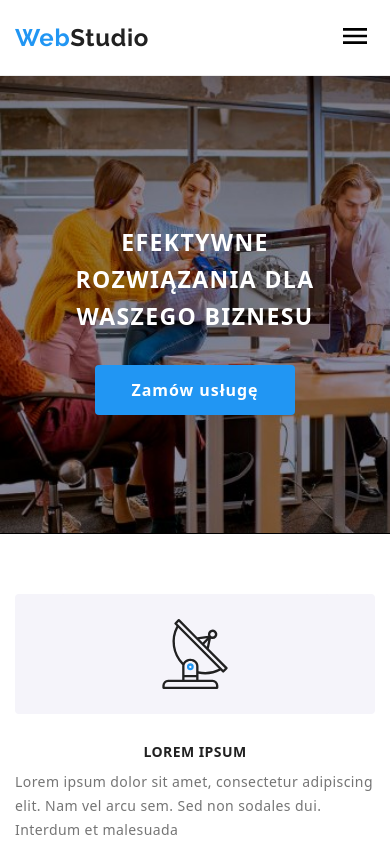
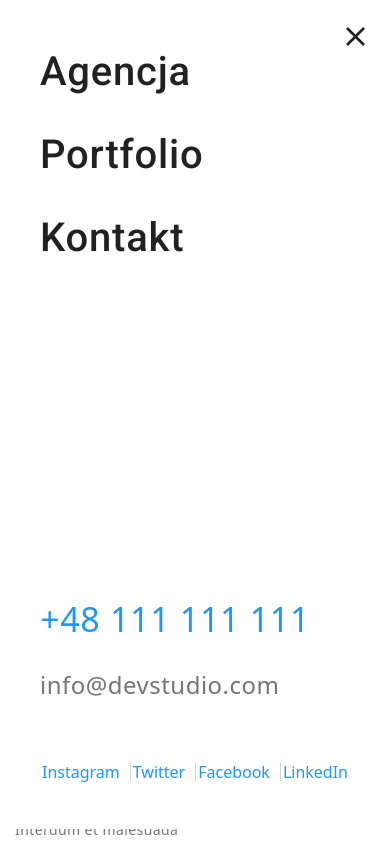
Before and after one commit to EwaMazurek/goit-markup-hw-08, a plain HTML site: page test.html in a window 390 px wide. Both pictures are taken after a click on the button 355 px from the left and 37 px from the top of the page. Shown: the top 844 px of the page. Drawn offline with nearby package versions, Linux system fonts and the light colour scheme.

Commit message:
widok mobilny - done

```diff
--- /dev/null
+++ b/sass/components/_mobileMenu.scss
@@ -0,0 +1,103 @@
+@import '../utils/variables';
+
+.mobile-menu-window {
+  visibility: hidden;
+  transform: translateX(100%);
+  position: fixed;
+  top: 0;
+  left: 0;
+  z-index: 99;
+  background: white;
+  width: 100%;
+  padding: 48px 40px;
+  transition-property: transform, visibility;
+  transition: transform 250ms ease-in-out;
+
+  &.is-open {
+    visibility: visible;
+    transform: translateX(0%);
+  }
+}
+
+.mobile-close-button {
+  position: absolute;
+  background: none;
+  border: none;
+  top: 18px;
+  right: 15px;
+  cursor: pointer;
+  width: 40px;
+  height: 40px;
+
+  &__icon {
+    fill: $headerColor;
+    &:hover,
+    &:focus {
+      fill: $highlightElementColor;
+    }
+  }
+}
+
+.mobile-menu {
+  display: block;
+  margin-bottom: 302px;
+
+  &__item {
+    padding-bottom: 36px;
+  }
+}
+
+.mobile-menu__link {
+  font-family: $mainFont;
+  text-decoration: none;
+  font-weight: 500;
+  font-size: 40px;
+  line-height: 47px;
+  letter-spacing: 0.02em;
+  color: $headerColor;
+
+  &:hover,
+  &:focus {
+    color: $highlightElementColor;
+  }
+}
+
+.mobile-contact {
+  display: block;
+  margin-bottom: 64px;
+
+  &__item {
+    margin-bottom: 32px;
+  }
+}
+
+.mobile-contact__link {
+  text-decoration: none;
+  font-weight: 500;
+  font-size: 34px;
+  line-height: 40px;
+  letter-spacing: 0.02em;
+
+  &--blue {
+    color: $highlightElementColor;
+  }
+
+  &--gray {
+    color: #757575;
+    font-size: 24px;
+    line-height: 28px;
+  }
+}
+
+.mobile-socials {
+  justify-content: space-between;
+  &:not(:last-child) {
+    border-right: 1px solid rgba(33, 33, 33, 0.2);
+    padding-right: 10px;
+  }
+
+  &__link {
+    text-decoration: none;
+    color: $highlightElementColor;
+  }
+}
--- a/sass/main.scss
+++ b/sass/main.scss
@@ -4,6 +4,7 @@
 
 // main page
 @import '../sass/components/modal.scss';
+@import '../sass/components/mobileMenu.scss';
 @import '../sass/components/header.scss';
 @import '../sass/components/orderSection.scss';
 @import '../sass/components/advantagesSection.scss';
--- a/test.html
+++ b/test.html
@@ -90,12 +90,54 @@
         </form>
       </div>
     </div>
+
+    <div class="mobile-menu-window js-menu-container" id="mobile-menu">
+      <button class="mobile-close-button js-close-menu" type="button">
+        <svg class="mobile-close-button__icon" width="19px" height="19px">
+          <use href="./images/icons.svg#icon-close"></use>
+        </svg>
+      </button>
+      <ul class="mobile-menu">
+        <li class="mobile-menu__item"><a class="mobile-menu__link" href="test.html">Agencja</a></li>
+        <li class="mobile-menu__item">
+          <a class="mobile-menu__link" href="portfolio.html">Portfolio</a>
+        </li>
+        <li class="mobile-menu__item"><a class="mobile-menu__link" href="">Kontakt</a></li>
+      </ul>
+
+      <ul class="mobile-contact">
+        <li class="mobile-contact__item">
+          <a class="mobile-contact__link mobile-contact__link--blue" href="tel:+48111111111">
+            +48 111 111 111</a
+          >
+        </li>
+        <li class="mobile-contact__item">
+          <a
+            class="mobile-contact__link mobile-contact__link--gray"
+            href="mailto:info@devstudio.com"
+          >
+            info@devstudio.com</a
+          >
+        </li>
+      </ul>
+      <ul>
+        <li class="mobile-socials"><a class="mobile-socials__link" href="">Instagram</a></li>
+        <li class="mobile-socials"><a class="mobile-socials__link" href="">Twitter</a></li>
+        <li class="mobile-socials"><a class="mobile-socials__link" href="">Facebook</a></li>
+        <li class="mobile-socials"><a class="mobile-socials__link" href="">LinkedIn</a></li>
+      </ul>
+    </div>
     <!-- logo i pasek nawigacji -->
     <header class="header">
       <div class="container container--header">
         <nav class="nav">
           <a class="logo" href="test.html">Web<span class="logo__dark">Studio</span></a>
-          <button class="menu-button" type="button">
+          <button
+            class="menu-button js-open-menu"
+            type="button"
+            aria-expanded="false"
+            aria-controls="mobile-menu"
+          >
             <svg class="menu-button__icon" width="40px" height="40px">
               <use href="./images/icons.svg#icon-menu"></use>
             </svg>
```
Also changed, not shown: css/main.css, css/main.min.css, 2 other files.
